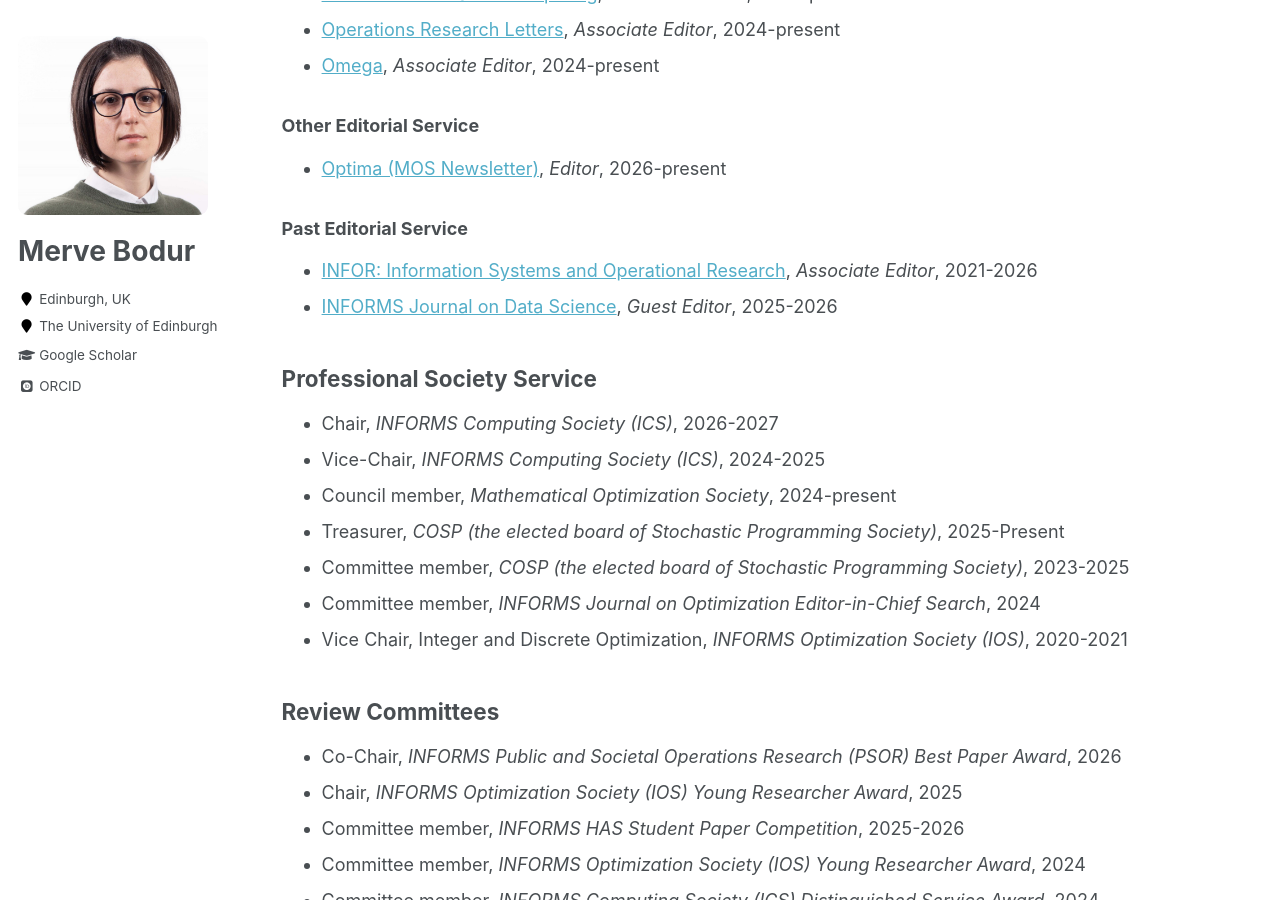
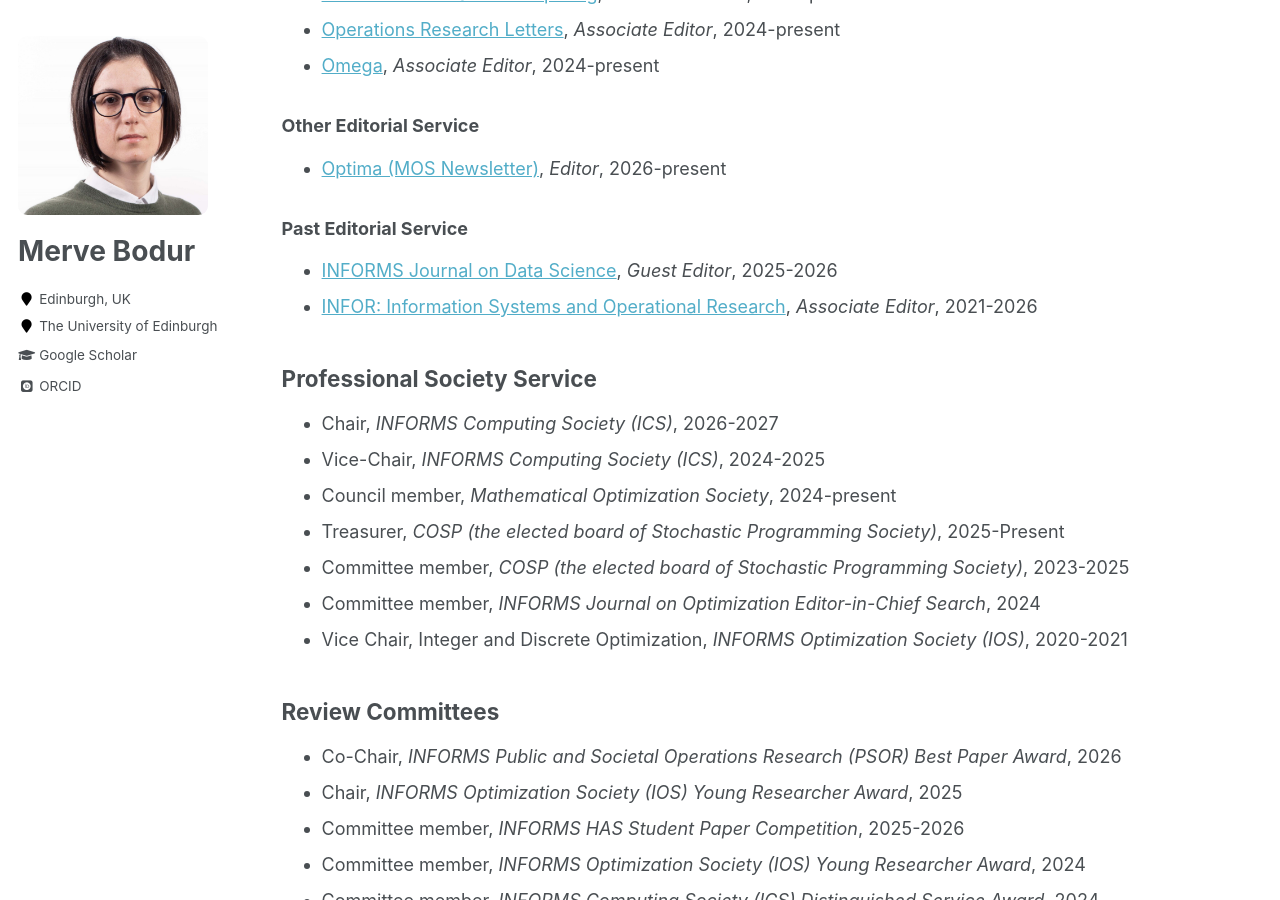
Before and after one commit to mervebodur/mervebodur.github.io, a Jekyll site: the page built from _pages/service.md, in a window 1280 px wide and 900 px high, scrolled down 400 px. Built offline with Jekyll 4.4.1, drawn with Linux system fonts in a browser that asks for light colours; some web fonts are replaced.

```diff
--- a/_pages/service.md
+++ b/_pages/service.md
@@ -21,8 +21,8 @@ author_profile: true
 - [Optima (MOS Newsletter)](https://www.mathopt.org/pubs/optima), *Editor*, 2026-present
 
 ### Past Editorial Service
+- [INFORMS Journal on Data Science](https://pubsonline.informs.org/journal/ijds), *Guest Editor*, 2025-2026
 - [INFOR: Information Systems and Operational Research](https://www.tandfonline.com/journals/tinf20), *Associate Editor*, 2021-2026
-- [INFORMS Journal on Data Science](https://pubsonline.informs.org/journal/ijds), *Guest Editor*, 2025-2026
 
 <!-- - **Referee**: Mathematical Programming, Operations Research, Management Science, Mathematics of Operations Research, Manufacturing and Service Operations Management, Production and Operations Management, INFORMS Journal on Computing, Mathematical Programming Computation, Transportation Science, European Journal of Operational Research, IISE Transactions, INFORMS Journal on Optimization, Journal of Optimization Theory and Applications and others. -->
 
```
